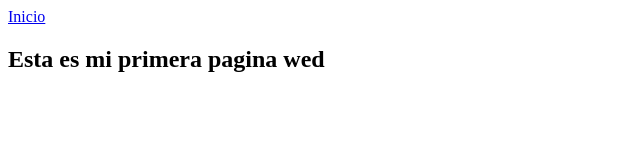
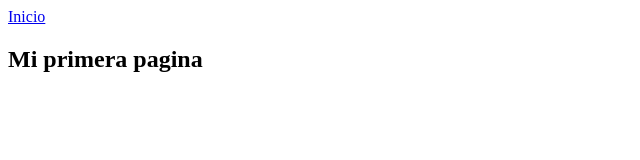
Before and after one commit to tailorsdev/Dev0125, a plain HTML site: page JuanJose.html in a window 1280 px wide. Shown: the whole page, without its empty margins (0-640 px from the left). Drawn offline with Linux system fonts and the light colour scheme.

Commit message:
Update JuanJose.html

```diff
--- a/JuanJose.html
+++ b/JuanJose.html
@@ -8,7 +8,8 @@
 <body>
     <Cuerpo>
         <a href="index.html">Inicio</a>
-        <h2>Esta es mi primera pagina wed</h2>
+        <h2>Mi primera pagina<h2>
+        <title>Pagina Principal</title>
 
 
     </Cuerpo>
```
